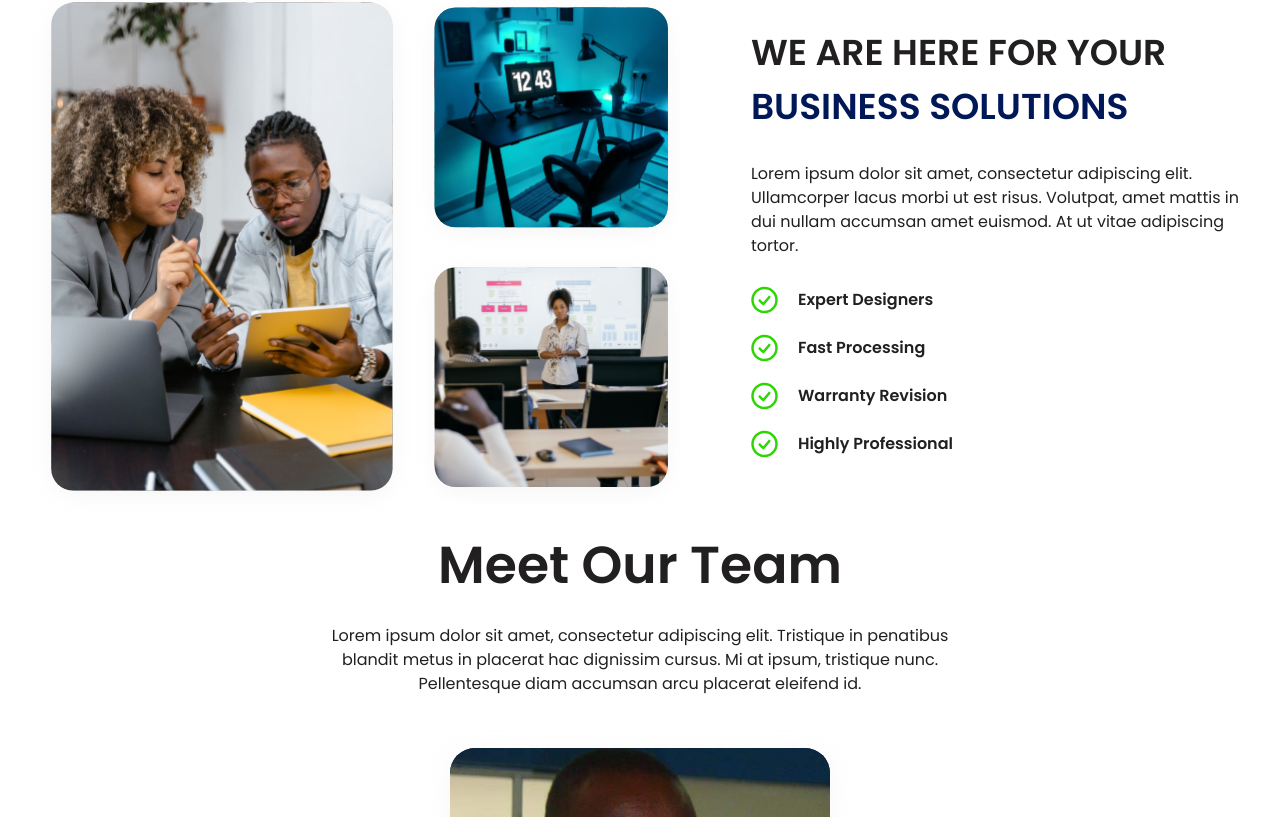
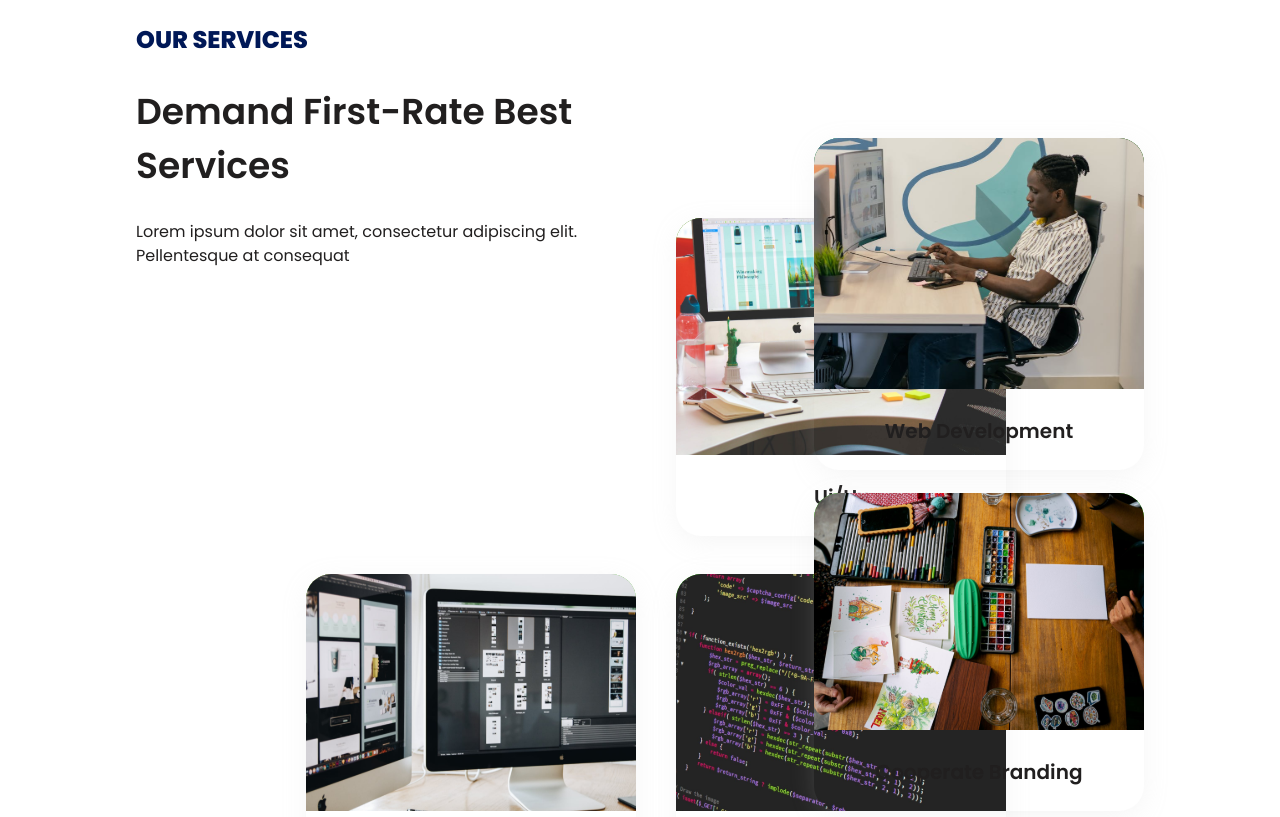
Before and after one commit to Akindejoye/skrew-tech, a Next.js app: page / in a window 1280 px wide. Shown: the part 943-1760 px from the top of the page. Built offline with nearby package versions, Linux system fonts and the light colour scheme.

Commit message:
Services Component and adding react-scroll to the Navbar

```diff
--- /dev/null
+++ b/components/ServiceCard.jsx
@@ -0,0 +1,32 @@
+const ServiceCard = ({ text, image }) => {
+  const cardBox = {
+    marginBottom: "55px",
+    borderRadius: "25px",
+    boxShadow: "0px 6px 28px -5px rgba(202, 202, 202, 0.25)",
+    // border: "1px solid red",
+  };
+
+  const curve = {
+    borderTopLeftRadius: "25px",
+    borderTopRightRadius: "25px",
+  };
+
+  const textStyle = {
+    fontSize: "20px",
+    fontWeight: "600",
+    lineHeight: "30px",
+    color: "#211f1f",
+    paddingTop: "24px",
+    paddingBottom: "24px",
+    textAlign: "center",
+  };
+
+  return (
+    <div style={cardBox}>
+      <img src={image} alt="" style={curve} />
+      <p style={textStyle}>{text}</p>
+    </div>
+  );
+};
+
+export default ServiceCard;
--- a/components/mobileNav/index.jsx
+++ b/components/mobileNav/index.jsx
@@ -1,5 +1,5 @@
 import { useState } from "react";
-import { useGetWidth } from "../../CustomHooks/useGetWidth";
+import { Link } from "react-scroll/modules";
 
 const MobileNav = () => {
   const [nav, setNav] = useState(false);
@@ -15,9 +15,42 @@ const MobileNav = () => {
           <img src="/images/logo-bg.svg" alt="Logo" />
           <div className="nav-link">
             <ul>
-              <li>Services</li>
-              <li>Resources</li>
-              <li>Company</li>
+              <li>
+                <Link
+                  activeClass="active"
+                  to="services"
+                  spy={true}
+                  smooth={true}
+                  offset={0}
+                  duration={700}
+                >
+                  Services
+                </Link>
+              </li>
+              <li>
+                <Link
+                  activeClass="active"
+                  to="resources"
+                  spy={true}
+                  smooth={true}
+                  offset={0}
+                  duration={700}
+                >
+                  Resources
+                </Link>
+              </li>
+              <li>
+                <Link
+                  activeClass="active"
+                  to="company"
+                  spy={true}
+                  smooth={true}
+                  offset={0}
+                  duration={700}
+                >
+                  Company
+                </Link>
+              </li>
               <li>Blog</li>
               <li>Contact Us</li>
             </ul>
--- a/components/mobileNav/mobileNav.scss
+++ b/components/mobileNav/mobileNav.scss
@@ -36,6 +36,7 @@
           font-weight: 400;
           line-height: 24px;
           color: var(--clr-ash-pen);
+          cursor: pointer;
 
           &:not(:last-child) {
             margin-right: 53px;
--- /dev/null
+++ b/components/serviceDesktop/index.jsx
@@ -0,0 +1,37 @@
+import ServiceCard from "../ServiceCard";
+
+const ServiceDesktop = () => {
+  return (
+    <div className="services-desktop">
+      <div className="content-desk">
+        <h1>Our Services</h1>
+        <h2>Demand First-Rate Best Services</h2>
+        <p>
+          Lorem ipsum dolor sit amet, consectetur adipiscing elit. Pellentesque
+          at consequat
+        </p>
+        <div className="frame-1">
+          <ServiceCard text="Ui/Ux" image="/images/ui-system.svg" />
+        </div>
+        <div className="frame-2">
+          <ServiceCard text="Web Development" image="/images/web-system.svg" />
+        </div>
+      </div>
+      <div className="frame-3">
+        <ServiceCard
+          text="App Development"
+          image="/images/app-system.svg"
+          className="app"
+        />
+      </div>
+      <div className="frame-4">
+        <ServiceCard text="API Integration" image="/images/api-system.svg" />
+      </div>
+      <div className="frame-5">
+        <ServiceCard text="Cooperate Branding" image="/images/coop-table.svg" />
+      </div>
+    </div>
+  );
+};
+
+export default ServiceDesktop;
--- /dev/null
+++ b/components/serviceDesktop/serviceDesktop.scss
@@ -0,0 +1,77 @@
+.services-desktop {
+  min-height: 950px;
+  position: relative;
+
+    .content-desk {
+      margin-top: 116px;
+      margin-left: 136px;
+      h1 {
+        font-size: 24px;
+        font-weight: 800;
+        line-height: 36px;
+        margin-bottom: 27px;
+        color: var(--clr-primary);
+        text-transform: uppercase;
+      }
+
+      h2 {
+        font-size: 36px;
+        font-weight: 600;
+        line-height: 54px;
+        margin-bottom: 27px;
+        color: var(--clr-terciary);
+        width: 437px;
+      }
+
+      p {
+        font-size: 16px;
+        font-weight: 400;
+        line-height: 24px;
+        max-width: 505px;
+        color: var(--clr-terciary);
+      }
+    }
+
+    .frame-1 {
+      height: 315px;
+      width: 330px;
+
+      position: absolute;
+      top: 196px;
+      left: 676px;
+    }
+    .frame-2 {
+      height: 315px;
+      width: 330px;
+
+      position: absolute;
+      top: 116px;
+      right: 136px;
+    }
+    .frame-3 {
+      height: 315px;
+      width: 330px;
+
+      position: absolute;
+      bottom: 83px;
+      left: 306px;
+    }
+    .frame-4 {
+      height: 315px;
+      width: 330px;
+
+      position: absolute;
+      bottom: 83px;
+      left: 676px;
+    }
+
+      .frame-5 {
+      height: 315px;
+      width: 330px;
+      margin-left: 27px;
+
+      position: absolute;
+      bottom: 164px;
+      right: 136px;
+    }
+}
--- /dev/null
+++ b/components/services/index.jsx
@@ -0,0 +1,22 @@
+import { useGetWidth } from "../../CustomHooks/useGetWidth";
+import ServiceDesktop from "../serviceDesktop";
+import ServicesMobile from "../servicesMobile";
+
+const Services = ({ windowWidth }) => {
+  const [currentWindowWidth] = useGetWidth(windowWidth);
+
+  return (
+    <div className="services">
+      {currentWindowWidth < 1512 ? <ServicesMobile /> : <ServiceDesktop />}
+    </div>
+  );
+};
+
+export default Services;
+
+Services.getInitialProps = (ctx) => {
+  // Get the window width from the server-side context
+  const { req } = ctx;
+  const windowWidth = req ? req.headers["user-agent"] : window.innerWidth;
+  return { windowWidth };
+};
--- /dev/null
+++ b/components/services/services.scss
@@ -0,0 +1,3 @@
+
+
+/********* MEDIA QUERIES ****************/
--- /dev/null
+++ b/components/servicesMobile/index.jsx
@@ -0,0 +1,29 @@
+import ServiceCard from "../ServiceCard";
+
+const ServicesMobile = () => {
+  return (
+    <div className="servicesMobile">
+      <div className="content">
+        <h1>Our Services</h1>
+        <h2>Demand First-Rate Best Services</h2>
+        <p>
+          Lorem ipsum dolor sit amet, consectetur adipiscing elit. Pellentesque
+          at consequat
+        </p>
+      </div>
+      <div className="graphics">
+        <ServiceCard
+          text="App Development"
+          image="/images/app-system.svg"
+          className="app"
+        />
+        <ServiceCard text="Ui/Ux" image="/images/ui-system.svg" />
+        <ServiceCard text="API Integration" image="/images/api-system.svg" />
+        <ServiceCard text="Web Development" image="/images/web-system.svg" />
+        <ServiceCard text="Cooperate Branding" image="/images/coop-table.svg" />
+      </div>
+    </div>
+  );
+};
+
+export default ServicesMobile;
--- /dev/null
+++ b/components/servicesMobile/servicesMobile.scss
@@ -0,0 +1,45 @@
+.servicesMobile {
+  display: flex;
+  flex-direction: column;
+  align-items: center;
+
+  .content {
+    display: flex;
+    flex-direction: column;
+    align-items: center;
+    margin-bottom: 55px;
+
+    h1 {
+      font-size: 16px;
+      font-weight: 800;
+      line-height: 24px;
+      margin-bottom: 16px;
+      color: var(--clr-primary);
+      text-align: center;
+      text-transform: uppercase;
+    }
+
+    h2 {
+      font-size: 20px;
+      font-weight: 600;
+      line-height: 30px;
+      margin-bottom: 16px;
+      color: var(--clr-terciary);
+    }
+
+    p {
+      font-size: 14px;
+      font-weight: 400;
+      line-height: 21px;
+      max-width: 360px;
+      text-align: center;
+      color: var(--clr-terciary);
+    }
+  }
+
+  .graphics {
+    display: flex;
+    flex-direction: column;
+    align-items: center;
+  }
+}
--- a/package.json
+++ b/package.json
@@ -14,6 +14,7 @@
     "next": "13.0.6",
     "react": "18.2.0",
     "react-dom": "18.2.0",
+    "react-scroll": "^1.8.9",
     "sass": "^1.56.1",
     "swiper": "^8.4.5",
     "use-window-dimensions": "^1.0.2"
--- a/pages/_app.js
+++ b/pages/_app.js
@@ -7,6 +7,9 @@ import '../components/teamCard/teamCard.scss'
 import '../components/mobileNav/mobileNav.scss';
 import '../components/hero/hero.scss';
 import '../components/solutions/solutions.scss';
+import '../components/services/services.scss';
+import '../components/servicesMobile/servicesMobile.scss';
+import '../components/serviceDesktop/serviceDesktop.scss';
 
 function MyApp({ Component, pageProps }) {
   return <Component {...pageProps} />
--- a/pages/index.js
+++ b/pages/index.js
@@ -4,6 +4,7 @@ import Team from "../components/team";
 import MobileNav from "../components/mobileNav";
 import Hero from "../components/hero";
 import Solutions from "./../components/solutions/index";
+import Services from "../components/services";
 
 const Home = () => {
   return (
@@ -22,11 +23,13 @@ const Home = () => {
           </section>
         </header>
         <main>
-          <section className="services">Our Services</section>
-          <section className="solutions">
+          <section className="services">
+            <Services />
+          </section>
+          <section className="solutions" id="company">
             <Solutions />
           </section>
-          <section className="team">
+          <section className="team" id="resources">
             <Team />
           </section>
         </main>
```
Also changed, not shown: 1 other file (tests, documents, lock files or other folders).
